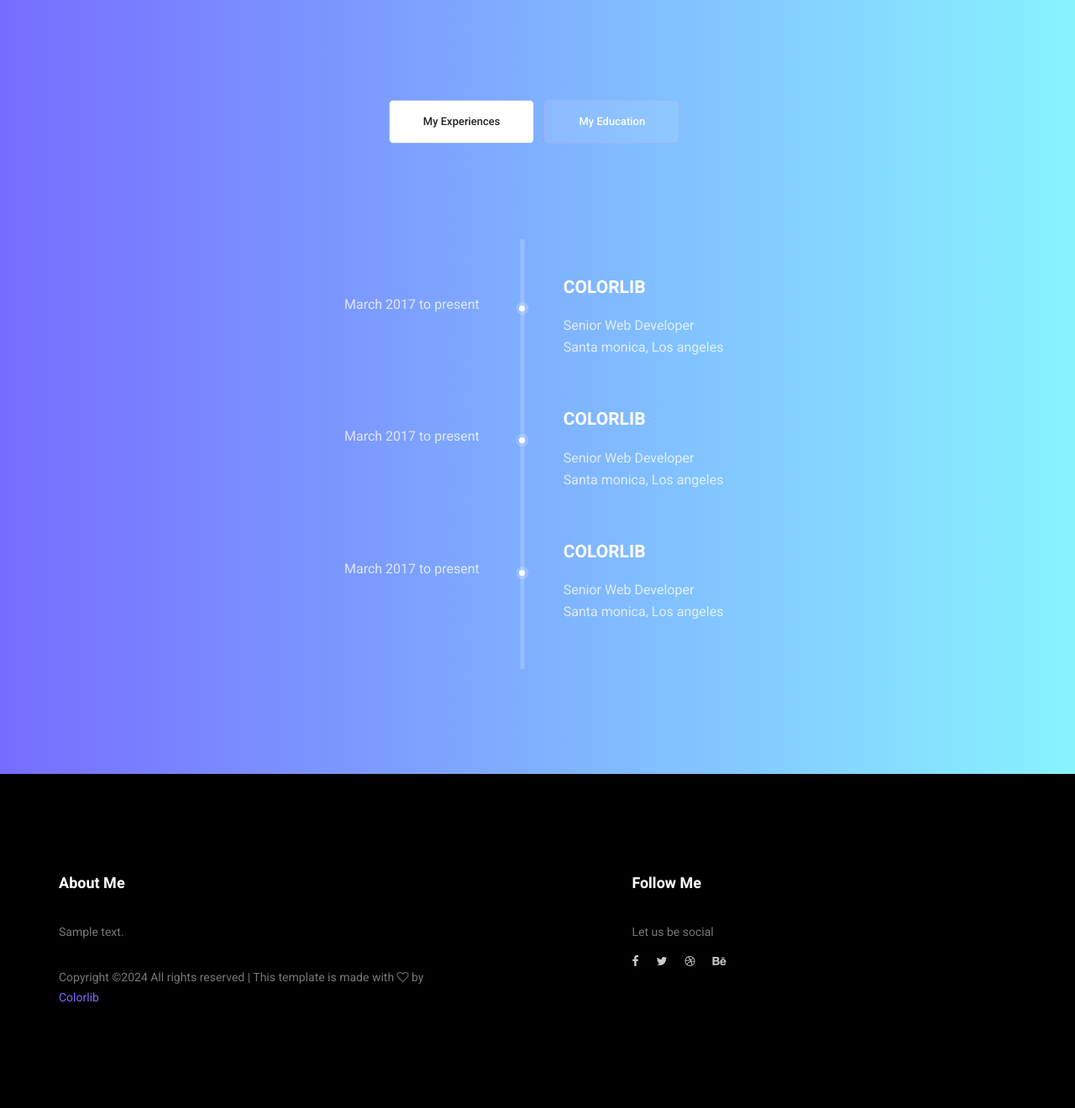
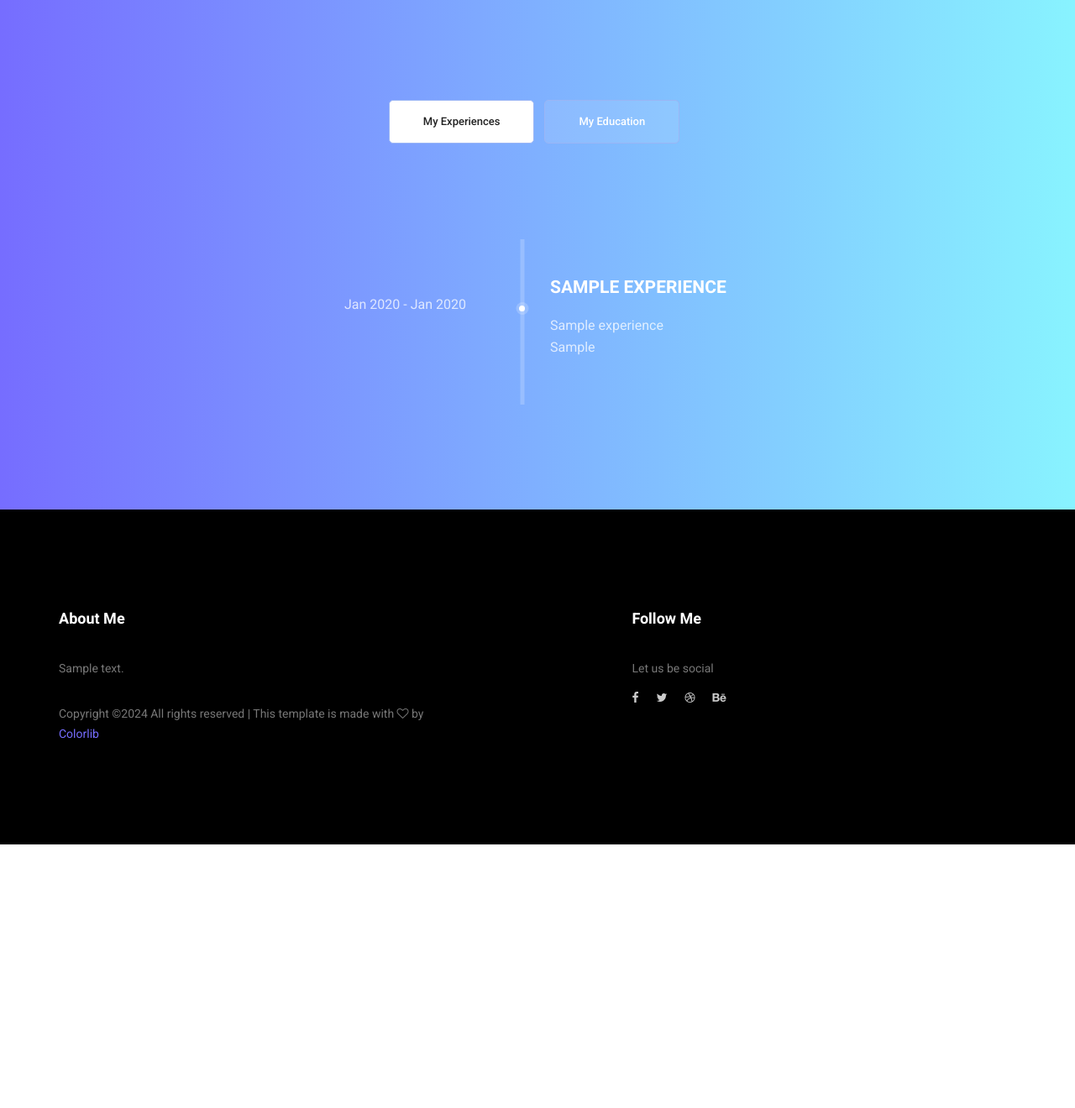
Before and after one commit to fteller/django_01032024, a Django app: template templates/index.html in a window 1280 px wide. Shown: the part 1328-2648 px from the top of the page at 84% size. After the commit the page ends 2334 px from the top, so only its background shows below. Run offline with Django 3.2, Linux system fonts and the light colour scheme; the template is opened without the code that fills it: most values are stand-ins (such as "Sample title", 1, 10 or a date in 2020); grey boxes marked "Sample" are stand-in pictures; some libraries are stand-ins or nearby versions.

Commit message:
Experience modeli frontend uygulaması

```diff
--- a/myCV/views.py
+++ b/myCV/views.py
@@ -1,5 +1,5 @@
 from django.shortcuts import render
-from .models import GeneralSetting, ImageSetting, Skill
+from .models import GeneralSetting, ImageSetting, Skill, Experience
 
 
 # Create your views here.
@@ -24,6 +24,9 @@ def index(request):
     #Skills
     skills = Skill.objects.all().order_by('-percentage')
 
+    # Experiences
+    experiences = Experience.objects.all().order_by('-start_date')
+
     context = {
         'site_title': site_title,
         'site_keywords': site_keywords,
@@ -38,5 +41,6 @@ def index(request):
         'home_banner_image': home_banner_image,
         'site_favicon': site_favicon,
         'skills': skills,
+        'experiences': experiences,
     }
     return render(request, 'index.html', context=context)
--- a/templates/index.html
+++ b/templates/index.html
@@ -88,42 +88,25 @@
 					<div class="tab-content" id="myTabContent">
 						<div class="tab-pane fade show active" id="home" role="tabpanel" aria-labelledby="home-tab">
 							<ul class="list">
+                                {% for experience in experiences %}
 								<li>
 									<span></span>
 									<div class="media">
 										<div class="d-flex">
-											<p>March 2017 to present</p>
+											<p>{{ experience.start_date|date:"M Y" }} -
+                                                {% if experience.end_date %} {{ experience.end_date|date:"M Y" }}
+                                                {% else %} Present
+                                                {% endif %}
+                                            </p>
 										</div>
 										<div class="media-body">
-											<h4>Colorlib</h4>
-											<p>Senior Web Developer <br />Santa monica, Los angeles</p>
+											<h4>{{ experience.company_name }}</h4>
+											<p>{{ experience.job_title }} <br />{{ experience.job_location }}</p>
 										</div>
 									</div>
 								</li>
-								<li>
-									<span></span>
-									<div class="media">
-										<div class="d-flex">
-											<p>March 2017 to present</p>
-										</div>
-										<div class="media-body">
-											<h4>Colorlib</h4>
-											<p>Senior Web Developer <br />Santa monica, Los angeles</p>
-										</div>
-									</div>
-								</li>
-								<li>
-								<span></span>
-									<div class="media">
-										<div class="d-flex">
-											<p>March 2017 to present</p>
-										</div>
-										<div class="media-body">
-											<h4>Colorlib</h4>
-											<p>Senior Web Developer <br />Santa monica, Los angeles</p>
-										</div>
-									</div>
-								</li>
+                                {% endfor %}
+
 							</ul>
 						</div>
 						<div class="tab-pane fade" id="profile" role="tabpanel" aria-labelledby="profile-tab">
```
Also changed, not shown: myCV/admin.py (+7 -0 lines), myCV/models.py (+15 -0 lines), myCV/migrations/0011_experience.py (added).
